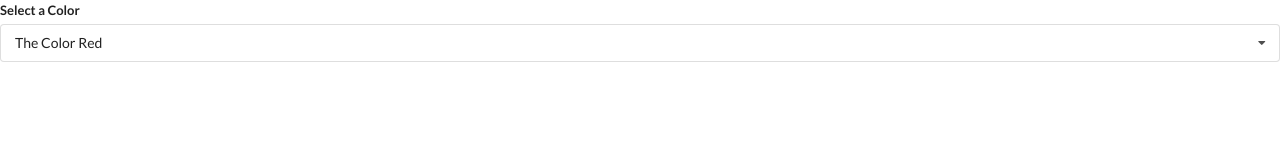
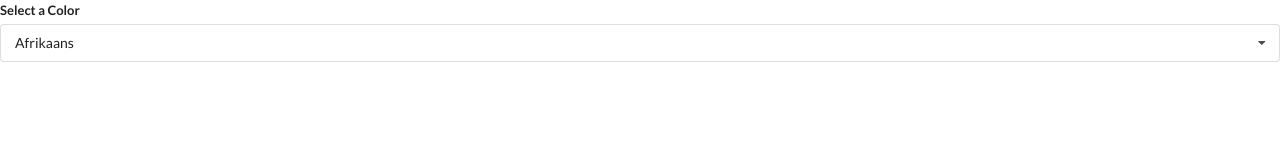
Before and after one commit to shubham88fru/widgets, a React (Create React App) app: page / in a window 1280 px wide. Shown: the top 160 px of the page. Built offline with nearby package versions, Linux system fonts and the light colour scheme.

Commit message:
initialize translations widget

```diff
--- a/src/App.js
+++ b/src/App.js
@@ -3,6 +3,7 @@
 import Accordian from './components/Accordian';
 import Search from './components/Search';
 import Dropdown from './components/Dropdown';
+import Translate from './components/Translate';
 
 const items = [
   {
@@ -41,11 +42,13 @@
     <div>
       {/* <Accordian items={items} /> */}
       {/* <Search /> */}
-      <Dropdown
+      {/* <Dropdown
         selected={selected}
         options={options}
         onSelectedChange={setSelected}
-      />
+      /> */}
+
+      <Translate />
     </div>
   );
 };
--- /dev/null
+++ b/src/components/Translate.js
@@ -0,0 +1,32 @@
+import React, { useState } from 'react';
+import Dropdown from './Dropdown';
+
+const options = [
+  {
+    label: 'Afrikaans',
+    value: 'af',
+  },
+  {
+    label: 'Arabic',
+    value: 'ar',
+  },
+  {
+    label: 'Hindi',
+    value: 'hi',
+  },
+];
+
+const Translate = () => {
+  const [language, setLanguage] = useState(options[0]);
+  return (
+    <div>
+      <Dropdown
+        options={options}
+        selected={language}
+        onSelectedChange={setLanguage}
+      />
+    </div>
+  );
+};
+
+export default Translate;
```
